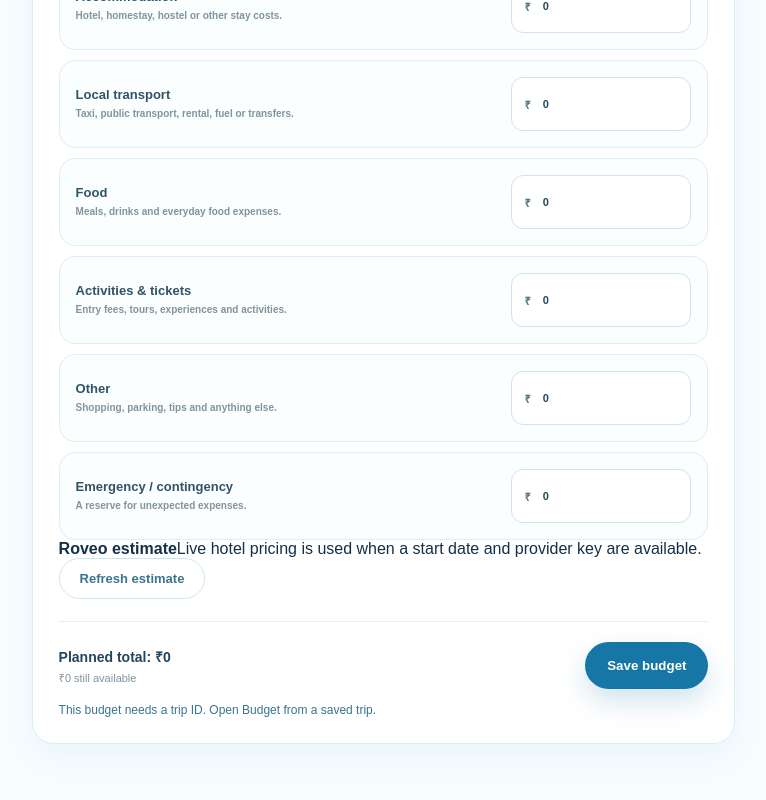
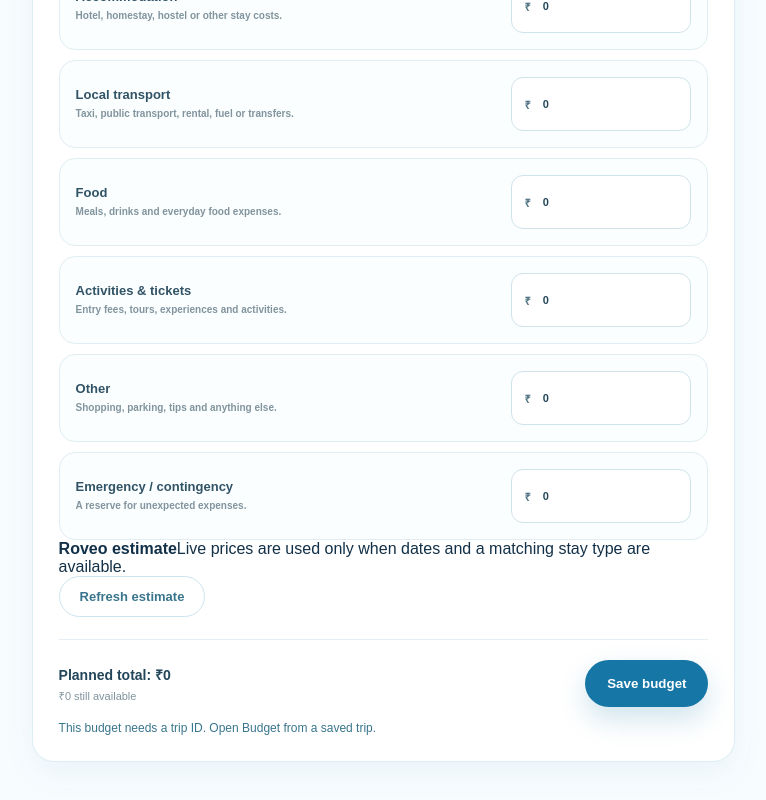
Before and after one commit to RISHITHADASARI18/roveo, a Next.js app: page /budget in a window 1280 px wide. Shown: the part 1144-1944 px from the top of the page, without its empty margins (73-839 px from the left). Built offline with nearby package versions, Linux system fonts and the light colour scheme.

Commit message:
Clarify when live stay pricing is used

```diff
--- a/app/budget/page.tsx
+++ b/app/budget/page.tsx
@@ -224,7 +224,7 @@ function BudgetContent() {
               ))}
             </div>
 
-            <div className="budget-estimate-toolbar"><div><strong>{estimateSource || "Roveo estimate"}</strong><span>Live hotel pricing is used when a start date and provider key are available.</span></div><button className="page-nav secondary" type="button" onClick={generateEstimate} disabled={estimating}>{estimating ? "Refreshing…" : "Refresh estimate"}</button></div>
+            <div className="budget-estimate-toolbar"><div><strong>{estimateSource || "Roveo estimate"}</strong><span>Live prices are used only when dates and a matching stay type are available.</span></div><button className="page-nav secondary" type="button" onClick={generateEstimate} disabled={estimating}>{estimating ? "Refreshing…" : "Refresh estimate"}</button></div>
 
             <div className="budget-editor-footer">
               <div>
```
